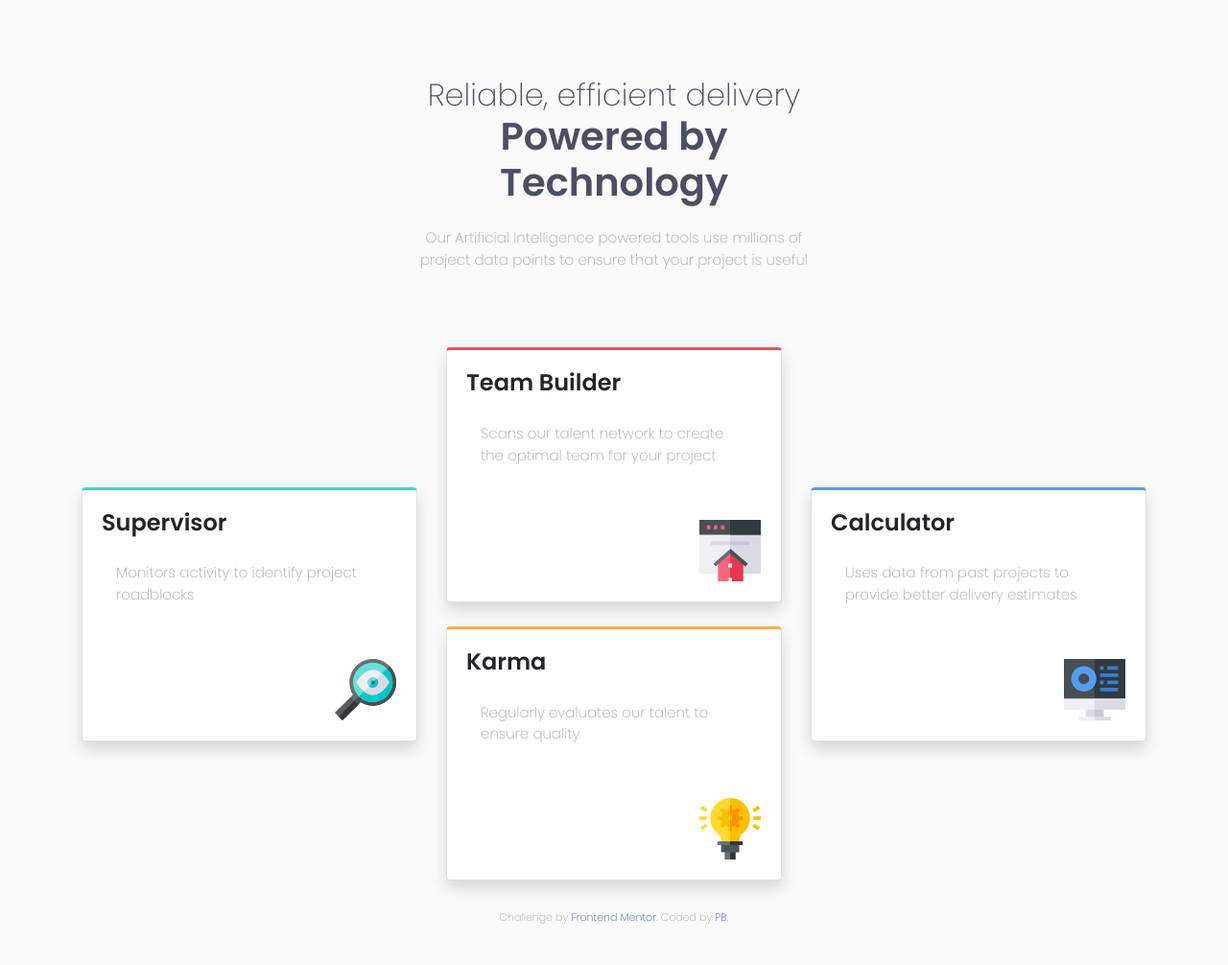
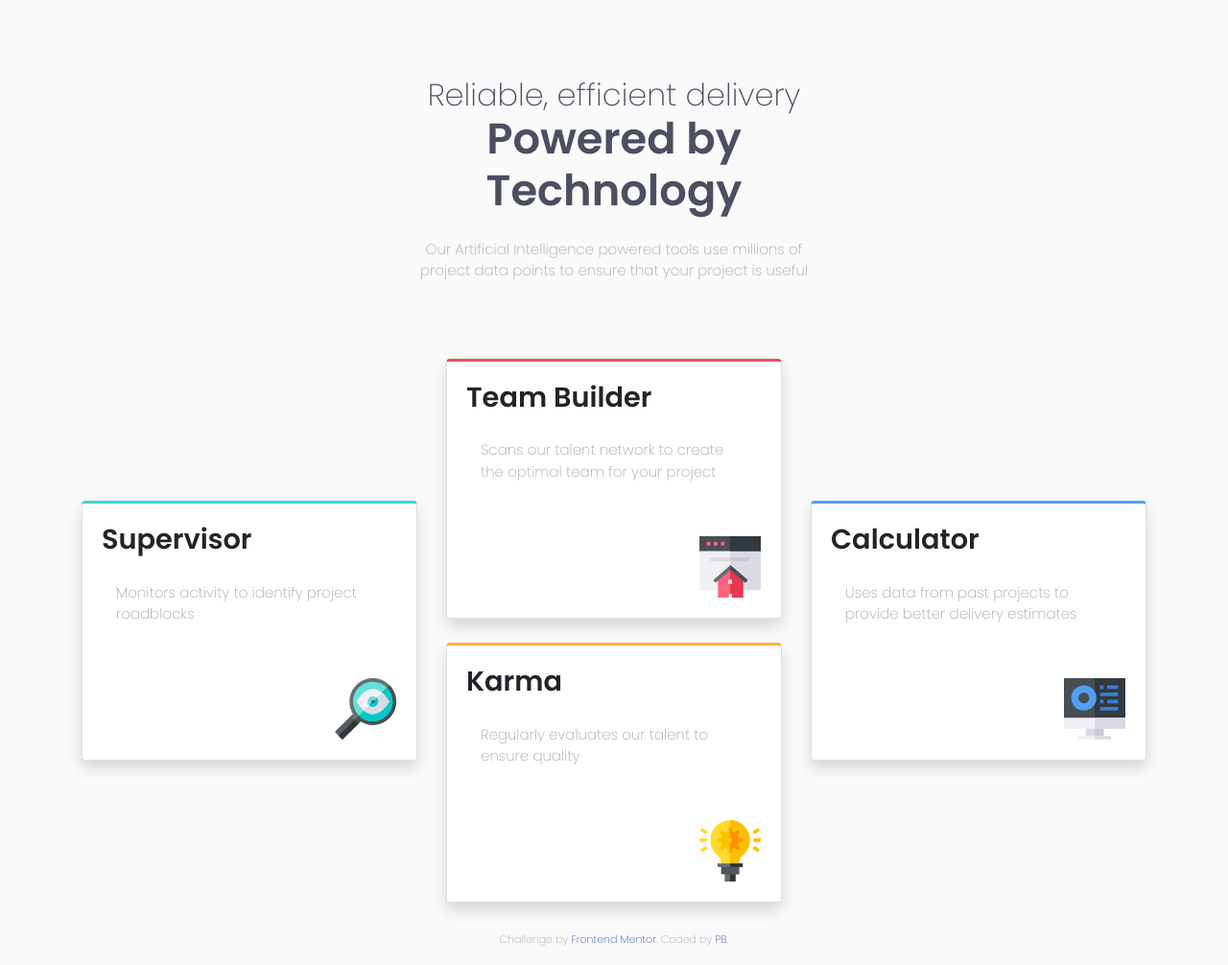
Before and after one commit to burphi/frontend-mentor-4-card-challenge, a plain HTML site: page index.html in a window 1280 px wide. Shown: the whole page at 96% size. Drawn offline with nearby package versions, Linux system fonts and the light colour scheme.

Commit message:
minor tweaks

```diff
--- a/styles.css
+++ b/styles.css
@@ -8,6 +8,7 @@ h1 {
   color: #4c4e61;
   font-family: "Poppins", sans-serif;
   font-weight: 600;
+  font-size: 2.8rem;
 }
 
 h2 {
@@ -20,7 +21,7 @@ h2 {
 h5 {
   font-family: "Poppins", sans-serif;
   font-weight: 600;
-  font-size: 1.5rem;
+  font-size: 1.8rem;
 }
 
 img {
```
